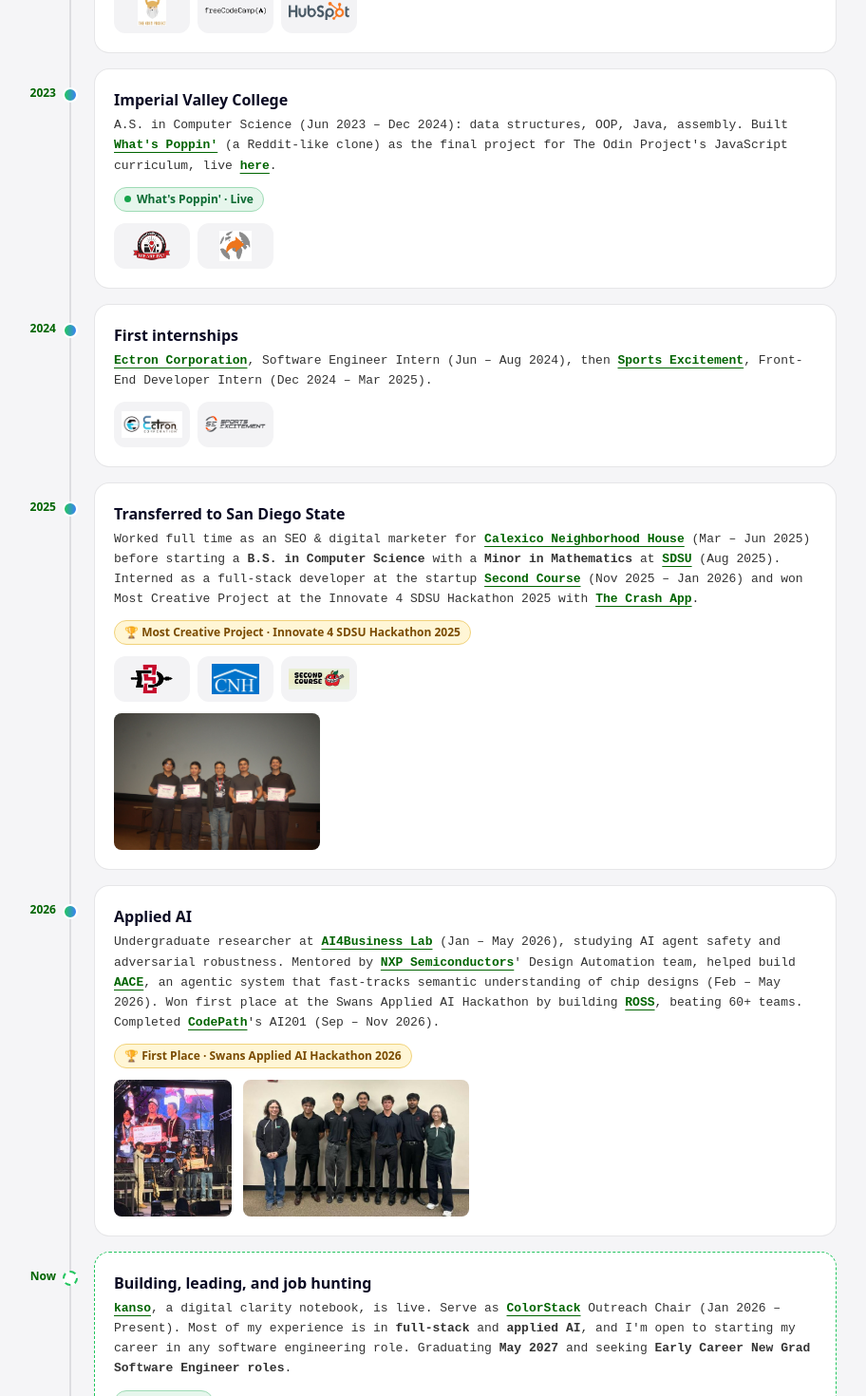
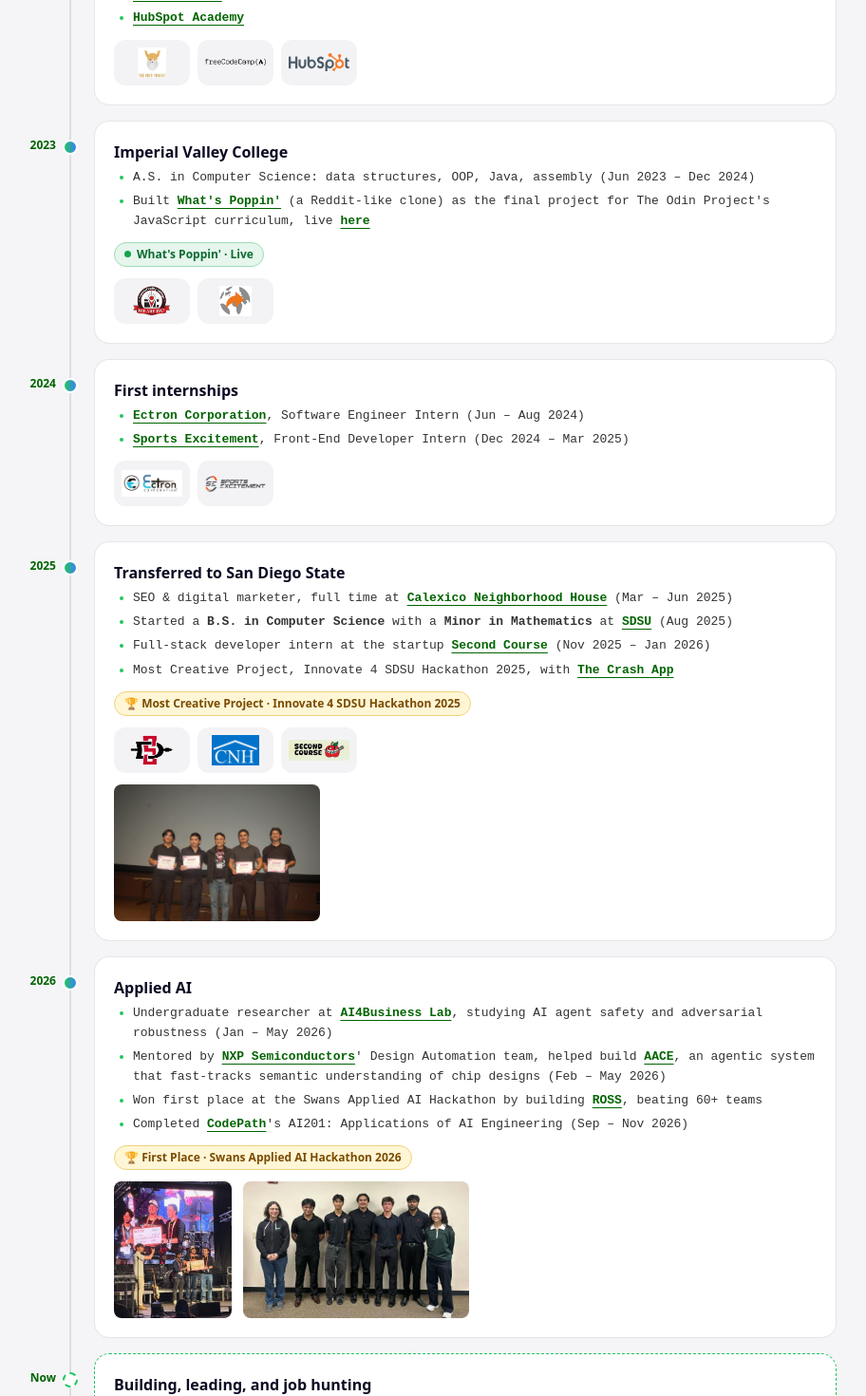
Before and after one commit to LuisFVillalon/LuisV-Portfolio, a Next.js app: page /about in a window 1280 px wide. Shown: the part 640-2110 px from the top of the page at 95% size, without its empty margins (207-1119 px from the left). Built offline with nearby package versions, Linux system fonts and the light colour scheme; no server answers.

Commit message:
About timeline: every year as skimmable bullets; Now entry updated (#46)
* feat(about): story timeline years as bullets; Now entry: developing kanso, ColorStack SDSU Outreach Chair

* fix(about): name the CodePath AI201 course

```diff
--- a/src/app/components/about/StoryTimeline.tsx
+++ b/src/app/components/about/StoryTimeline.tsx
@@ -9,7 +9,8 @@ import { getAwardProjects, getProjectsByCategory } from '@/app/lib/projects';
 type Milestone = {
     when: string;
     title: string;
-    body: React.ReactNode;
+    /** One milestone per bullet; dates go at the end of each line. */
+    body: React.ReactNode[];
     extra?: React.ReactNode;
     /** The current, still-open milestone gets a dashed outline. */
     current?: boolean;
@@ -41,15 +42,18 @@ function getMilestones(): Milestone[] {
         {
             when: startYear(odin.time),
             title: 'Taught myself to code',
-            body: (
+            body: [
+                <>Front-end, back-end and SEO through free resources</>,
                 <>
-                    Front-end, back-end and SEO through free resources:{' '}
-                    <ExternalLink href="https://www.theodinproject.com/">The Odin Project</ExternalLink> (Full Stack JavaScript,{' '}
-                    {formatRange(odin.time)}), <ExternalLink href="https://www.freecodecamp.org/">freeCodeCamp</ExternalLink>{' '}
-                    certifications ({formatRange(freeCodeCamp.time)}) and{' '}
-                    <ExternalLink href="https://academy.hubspot.com/">HubSpot Academy</ExternalLink>.
-                </>
-            ),
+                    <ExternalLink href="https://www.theodinproject.com/">The Odin Project</ExternalLink>, Full Stack JavaScript ({formatRange(odin.time)})
+                </>,
+                <>
+                    <ExternalLink href="https://www.freecodecamp.org/">freeCodeCamp</ExternalLink> certifications ({formatRange(freeCodeCamp.time)})
+                </>,
+                <>
+                    <ExternalLink href="https://academy.hubspot.com/">HubSpot Academy</ExternalLink>
+                </>,
+            ],
             extra: (
                 <div className="flex flex-wrap gap-2">
                     <LogoBadge src="/about/TOP_Logo.png" alt="The Odin Project logo" />
@@ -61,14 +65,14 @@ function getMilestones(): Milestone[] {
         {
             when: startYear(ivc.time),
             title: 'Imperial Valley College',
-            body: (
+            body: [
+                <>A.S. in Computer Science: data structures, OOP, Java, assembly ({formatRange(ivc.time)})</>,
                 <>
-                    A.S. in Computer Science ({formatRange(ivc.time)}): data structures, OOP, Java, assembly. Built{' '}
-                    <ExternalLink href="https://github.com/LuisFVillalon/WhatsPoppin">What&apos;s Poppin&apos;</ExternalLink> (a Reddit-like clone)
-                    as the final project for The Odin Project&apos;s JavaScript curriculum, live{' '}
-                    <ExternalLink href="https://luisfvillalon.github.io/WhatsPoppin/">here</ExternalLink>.
-                </>
-            ),
+                    Built <ExternalLink href="https://github.com/LuisFVillalon/WhatsPoppin">What&apos;s Poppin&apos;</ExternalLink> (a Reddit-like
+                    clone) as the final project for The Odin Project&apos;s JavaScript curriculum, live{' '}
+                    <ExternalLink href="https://luisfvillalon.github.io/WhatsPoppin/">here</ExternalLink>
+                </>,
+            ],
             extra: (
                 <div className="flex flex-col gap-3">
                     {whatsPoppin.live_app && (
@@ -95,12 +99,15 @@ function getMilestones(): Milestone[] {
         {
             when: startYear(ectron.time),
             title: 'First internships',
-            body: (
+            body: [
                 <>
-                    <ExternalLink href={ectron.link}>Ectron Corporation</ExternalLink>, Software Engineer Intern ({formatRange(ectron.time)}), then{' '}
-                    <ExternalLink href={sportsExcitement.link}>Sports Excitement</ExternalLink>, Front-End Developer Intern ({formatRange(sportsExcitement.time)}).
-                </>
-            ),
+                    <ExternalLink href={ectron.link}>Ectron Corporation</ExternalLink>, Software Engineer Intern ({formatRange(ectron.time)})
+                </>,
+                <>
+                    <ExternalLink href={sportsExcitement.link}>Sports Excitement</ExternalLink>, Front-End Developer Intern (
+                    {formatRange(sportsExcitement.time)})
+                </>,
+            ],
             extra: (
                 <div className="flex flex-wrap gap-2">
                     <LogoBadge src="/about/Ectron_Logo.png" alt="Ectron Corporation logo" />
@@ -111,23 +118,28 @@ function getMilestones(): Milestone[] {
         {
             when: startYear(sdsu.time),
             title: 'Transferred to San Diego State',
-            body: (
+            body: [
                 <>
-                    Worked full time as an SEO &amp; digital marketer for{' '}
-                    <ExternalLink href={neighborhoodHouse.link}>Calexico Neighborhood House</ExternalLink> (
-                    {formatRange(neighborhoodHouse.time)}) before starting a <strong>B.S. in Computer Science</strong> with a{' '}
-                    <strong>Minor in Mathematics</strong> at <ExternalLink href="https://cs.sdsu.edu/">SDSU</ExternalLink> (
-                    {formatStart(sdsu.time)}). Interned as a full-stack developer at the startup{' '}
-                    <ExternalLink href={secondCourse.link}>Second Course</ExternalLink> ({formatRange(secondCourse.time)})
-                    {crashApp.award ? '' : '.'}
-                    {crashApp.award && (
-                        <>
-                            {' '}and won {crashApp.award.title} at the {crashApp.award.event} with{' '}
-                            <ExternalLink href={crashApp.github_repo}>{crashApp.title}</ExternalLink>.
-                        </>
-                    )}
-                </>
-            ),
+                    SEO &amp; digital marketer, full time at{' '}
+                    <ExternalLink href={neighborhoodHouse.link}>Calexico Neighborhood House</ExternalLink> ({formatRange(neighborhoodHouse.time)})
+                </>,
+                <>
+                    Started a <strong>B.S. in Computer Science</strong> with a <strong>Minor in Mathematics</strong> at{' '}
+                    <ExternalLink href="https://cs.sdsu.edu/">SDSU</ExternalLink> ({formatStart(sdsu.time)})
+                </>,
+                <>
+                    Full-stack developer intern at the startup <ExternalLink href={secondCourse.link}>Second Course</ExternalLink> (
+                    {formatRange(secondCourse.time)})
+                </>,
+                ...(crashApp.award
+                    ? [
+                          <>
+                              {crashApp.award.title}, {crashApp.award.event}, with{' '}
+                              <ExternalLink href={crashApp.github_repo}>{crashApp.title}</ExternalLink>
+                          </>,
+                      ]
+                    : []),
+            ],
             extra: (
                 <div className="flex flex-col gap-3">
                     {crashApp.award && (
@@ -154,17 +166,24 @@ function getMilestones(): Milestone[] {
         {
             when: startYear(ai4Business.time),
             title: 'Applied AI',
-            body: (
+            body: [
                 <>
-                    Undergraduate researcher at <ExternalLink href={ai4Business.link}>AI4Business Lab</ExternalLink> (
-                    {formatRange(ai4Business.time)}), studying AI agent safety and adversarial robustness. Mentored by{' '}
-                    <ExternalLink href={nxp.link}>NXP Semiconductors</ExternalLink>&apos; Design Automation team, helped build{' '}
-                    <ExternalLink href={aace.github_repo}>AACE</ExternalLink>, an agentic system that fast-tracks semantic understanding of
-                    chip designs ({formatRange(nxp.time)}). Won first place at the Swans Applied AI Hackathon
-                    by building <ExternalLink href={ross.github_repo}>ROSS</ExternalLink>, beating 60+ teams. Completed{' '}
-                    <ExternalLink href={codePath.institution_link}>CodePath</ExternalLink>&apos;s AI201 ({formatRange(codePath.time)}).
-                </>
-            ),
+                    Undergraduate researcher at <ExternalLink href={ai4Business.link}>AI4Business Lab</ExternalLink>, studying AI agent safety
+                    and adversarial robustness ({formatRange(ai4Business.time)})
+                </>,
+                <>
+                    Mentored by <ExternalLink href={nxp.link}>NXP Semiconductors</ExternalLink>&apos; Design Automation team, helped build{' '}
+                    <ExternalLink href={aace.github_repo}>AACE</ExternalLink>, an agentic system that fast-tracks semantic understanding of chip
+                    designs ({formatRange(nxp.time)})
+                </>,
+                <>
+                    Won first place at the Swans Applied AI Hackathon by building <ExternalLink href={ross.github_repo}>ROSS</ExternalLink>,
+                    beating 60+ teams
+                </>,
+                <>
+                    Completed <ExternalLink href={codePath.institution_link}>CodePath</ExternalLink>&apos;s AI201: Applications of AI Engineering ({formatRange(codePath.time)})
+                </>,
+            ],
             extra: (
                 <div className="flex flex-col gap-3">
                     {ross.award && (
@@ -196,21 +215,24 @@ function getMilestones(): Milestone[] {
         {
             when: 'Now',
             title: 'Building, leading, and job hunting',
-            body: (
+            body: [
                 <>
-                    {kanso.live_app ? <ExternalLink href={kanso.live_app}>kanso</ExternalLink> : <strong>kanso</strong>}, a digital clarity notebook, is live. Serve as{' '}
-                    <ExternalLink href={colorStack.link}>ColorStack</ExternalLink> Outreach Chair ({formatStart(colorStack.time)} – Present).
-                    Most of my experience is in <strong>full-stack</strong> and <strong>applied AI</strong>, and I&apos;m open to starting
-                    my career in any software engineering role. Graduating <strong>{formatEnd(sdsu.time)}</strong>
-                    {profile.openTo ? (
+                    Developing {kanso.live_app ? <ExternalLink href={kanso.live_app}>kanso</ExternalLink> : <strong>kanso</strong>}, a digital
+                    clarity notebook
+                </>,
+                <>
+                    Serving as <ExternalLink href={colorStack.link}>ColorStack</ExternalLink> SDSU chapter Outreach Chair (
+                    {formatStart(colorStack.time)} – Present)
+                </>,
+                <>
+                    Graduating <strong>{formatEnd(sdsu.time)}</strong>
+                    {profile.openTo && (
                         <>
-                            {' '}and seeking <strong>{profile.openTo}</strong>.
+                            {' '}and seeking <strong>{profile.openTo}</strong>
                         </>
-                    ) : (
-                        '.'
                     )}
-                </>
-            ),
+                </>,
+            ],
             extra: kanso.live_app && (
                 <a href={kanso.live_app} target="_blank" rel="noopener noreferrer" className="inline-block">
                     <LivePill>{kanso.title} · Live</LivePill>
@@ -245,7 +267,11 @@ export default function StoryTimeline() {
                         </p>
                         <BentoTile className={m.current ? 'border-dashed border-[#22c55e] bg-[#f4fbf6]' : ''}>
                             <h3 className="font-sans text-base font-extrabold text-[#0A0A23]">{m.title}</h3>
-                            <p className="mt-1 text-[13px] leading-relaxed">{m.body}</p>
+                            <ul className="mt-1 list-disc space-y-1 pl-5 text-[13px] leading-relaxed marker:text-[#22c55e]">
+                                {m.body.map((item, i) => (
+                                    <li key={i}>{item}</li>
+                                ))}
+                            </ul>
                             {m.extra && <div className="mt-3">{m.extra}</div>}
                         </BentoTile>
                     </li>
```
